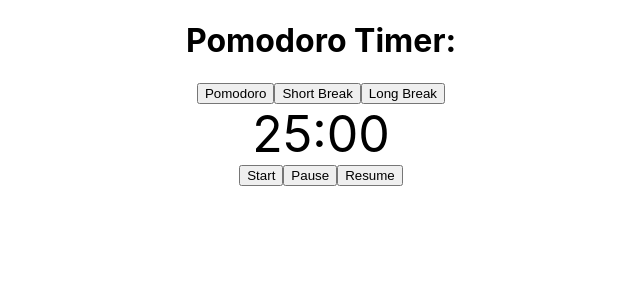
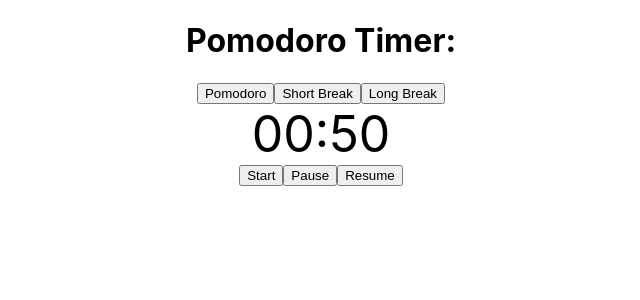
Before and after one commit to rony646/react-pomodoro-timer, a React (Create React App) app: page / in a window 1280 px wide. Both pictures are taken after a click on the button "Short Break". Shown: the top 300 px of the page, without its empty margins (319-959 px from the left). Built offline with nearby package versions, Linux system fonts and the light colour scheme.

Commit message:
more timers added

```diff
--- a/src/App.js
+++ b/src/App.js
@@ -1,16 +1,34 @@
-import React from 'react';
-import Timer from './components/Timer/Timer'
+import React, { useState } from 'react';
+import Pomodoro from './components/Timer/Pomodoro'
+import ShortBreak from './components/Timer/ShortBreak'
+import LongBreak from './components/Timer/LongBreak'
+
 
 
 function App() {
+  const [timerType, setTimerType] = useState('pomodoro')
+
+  let timer = null
+
+  if(timerType == 'pomodoro') {
+    timer = <Pomodoro />
+  }
+
+  if(timerType == 'shortBreak') {
+    timer = <ShortBreak />
+  }
+
+  if(timerType == 'longBreak') {
+    timer = <LongBreak />
+  }
 
   return (
     <div style={{textAlign: 'center'}}>
       <h1>Pomodoro Timer: </h1>
-      <button>Pomodoro</button>
-      <button>Short Break</button>
-      <button>Long Break</button>
-      <Timer />
+      <button onClick={() => setTimerType('pomodoro')} >Pomodoro</button>
+      <button onClick={() => setTimerType('shortBreak')}>Short Break</button>
+      <button onClick={() => setTimerType('longBreak')}>Long Break</button>
+      {timer}
     </div>
   );
 }
--- /dev/null
+++ b/src/components/Timer/LongBreak.js
@@ -0,0 +1,40 @@
+import React, { useEffect, useState } from 'react';
+import useTimer  from 'react-timer-hook';
+
+
+function Timer() {
+
+  useEffect(() => {
+    console.log('[Timer.js] Mounted')
+  }, [])
+
+
+  const time = new Date()
+  time.setSeconds(time.getSeconds() + 601)
+  let {
+    seconds,
+    minutes,
+    startTimer,
+    stopTimer,
+    resume
+  } = useTimer({ autoStart: false, onExpire: () => alert('Timer is over!'), expiryTimestamp: time});
+
+  function parseTime(seconds) {
+
+    return seconds <= 9 ?  seconds = "0" + seconds : seconds
+
+  }
+
+  return(
+    <div>
+      <div style={{fontSize: '50px'}}>
+       <span>{parseTime(minutes)}</span>:<span>{parseTime(seconds)}</span>
+      </div>
+      <button onClick={startTimer}>Start</button>
+      <button onClick={stopTimer}>Pause</button>
+      <button onClick={resume}>Resume</button>
+    </div>
+  )
+}
+
+export default Timer
--- a/src/components/Timer/Timer.js
+++ b/src/components/Timer/Pomodoro.js
@@ -1,25 +1,28 @@
-import React from 'react';
+import React, { useEffect, useState } from 'react';
 import useTimer  from 'react-timer-hook';
 
 
 function Timer() {
+
+  useEffect(() => {
+    console.log('[Timer.js] Mounted')
+  }, [])
+
+
   const time = new Date()
-  time.setSeconds(time.getSeconds() + 1500)
+  time.setSeconds(time.getSeconds() + 1501)
   let {
     seconds,
     minutes,
     startTimer,
     stopTimer,
     resume
-  } = useTimer({ autoStart: false, onExpire: () => alert('Timer is over!'), expiryTimestamp: time });
+  } = useTimer({ autoStart: false, onExpire: () => alert('Timer is over!'), expiryTimestamp: time});
 
   function parseTime(seconds) {
-    if(seconds <= 9) {
-      return seconds = "0" + seconds;
-    }
-    else {
-      return seconds
-    }
+
+    return seconds <= 9 ?  seconds = "0" + seconds : seconds
+
   }
 
   return(
@@ -34,4 +37,4 @@ function Timer() {
   )
 }
 
-export default Timer;
+export default Timer
--- /dev/null
+++ b/src/components/Timer/ShortBreak.js
@@ -0,0 +1,40 @@
+import React, { useEffect, useState } from 'react';
+import useTimer  from 'react-timer-hook';
+
+
+function Timer() {
+
+  useEffect(() => {
+    console.log('[Timer.js] Mounted')
+  }, [])
+
+
+  const time = new Date()
+  time.setSeconds(time.getSeconds() + 50)
+  let {
+    seconds,
+    minutes,
+    startTimer,
+    stopTimer,
+    resume
+  } = useTimer({ autoStart: false, onExpire: () => alert('Timer is over!'), expiryTimestamp: time});
+
+  function parseTime(seconds) {
+
+    return seconds <= 9 ?  seconds = "0" + seconds : seconds
+
+  }
+
+  return(
+    <div>
+      <div style={{fontSize: '50px'}}>
+       <span>{parseTime(minutes)}</span>:<span>{parseTime(seconds)}</span>
+      </div>
+      <button onClick={startTimer}>Start</button>
+      <button onClick={stopTimer}>Pause</button>
+      <button onClick={resume}>Resume</button>
+    </div>
+  )
+}
+
+export default Timer
```
Also changed, not shown: src/tools/parseTime.js (added).
